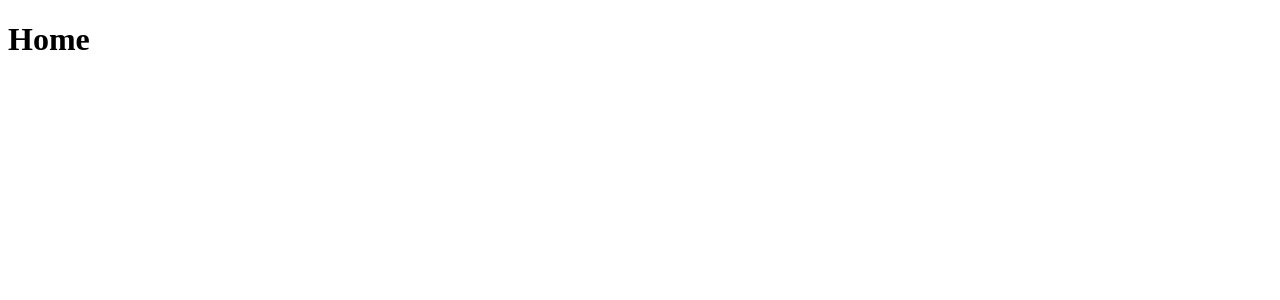
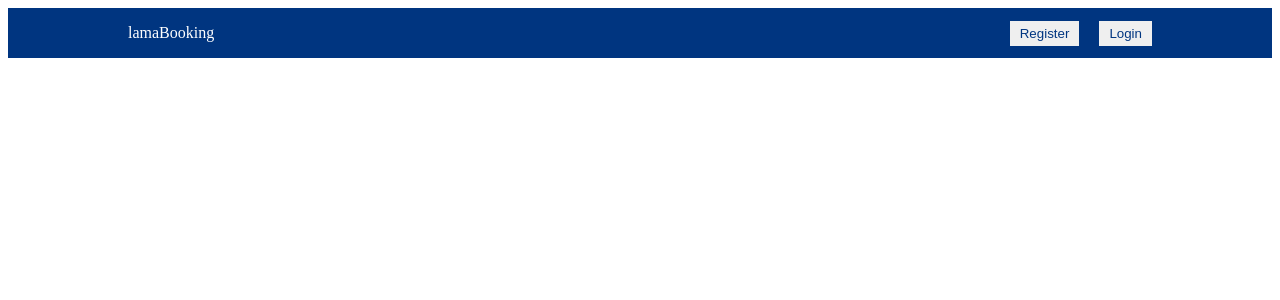
Before and after one commit to suresh2kB/NewLearnigs, a React (Create React App) app: page / in a window 1280 px wide. Shown: the top 300 px of the page. Built offline with nearby package versions, Linux system fonts and the light colour scheme.

Commit message:
Added simple navbar

```diff
--- a/src/App.js
+++ b/src/App.js
@@ -1,7 +1,7 @@
 import { Routes, Route, BrowserRouter } from "react-router-dom";
-import { Home } from "./pages/home/Home";
-import { List } from "./pages/list/List";
-import { Hotel } from "./pages/hotel/Hotel";
+import Home from "./pages/home/Home";
+import List from "./pages/list/List";
+import Hotel from "./pages/hotel/Hotel";
 
 function App() {
   return (
--- /dev/null
+++ b/src/components/navbar/Navbar.css
@@ -0,0 +1,27 @@
+.navbar{
+    height: 50px;
+    background-color: #003580;
+    display: flex;
+    justify-content: center;
+}
+
+.navContainer{
+    width: 100%;
+    max-width: 1024px;
+    color: white;
+    display: flex;
+    align-items: center;
+    justify-content: space-between;
+}
+
+.logo{
+    font-weight: 500;
+}
+
+.navButton{
+    margin-left: 20px;
+    border: none;
+    padding: 5px 10px;
+    cursor: pointer;
+    color: #003580;
+}
--- /dev/null
+++ b/src/components/navbar/Navbar.jsx
@@ -0,0 +1,18 @@
+import React from "react";
+import "./Navbar.css";
+
+const Navbar = () => {
+  return (
+    <div className="navbar">
+      <div className="navContainer">
+        <span className="logo">lamaBooking</span>
+        <div className="navItems">
+          <button className="navButton">Register</button>
+          <button className="navButton">Login</button>
+        </div>
+      </div>
+    </div>
+  );
+};
+
+export default Navbar;
--- a/src/pages/home/Home.jsx
+++ b/src/pages/home/Home.jsx
@@ -1,9 +1,13 @@
 import React from "react";
+import "./home.css";
+import Navbar from "../../components/navbar/Navbar";
 
-export const Home = () => {
+const Home = () => {
   return (
     <div>
-      <h1>Home</h1>
+      <Navbar></Navbar>
     </div>
   );
 };
+
+export default Home;
--- a/src/pages/hotel/Hotel.jsx
+++ b/src/pages/hotel/Hotel.jsx
@@ -1,9 +1,11 @@
 import React from "react";
 
-export const Hotel = () => {
+const Hotel = () => {
   return (
     <div>
       <h1>Hotel</h1>
     </div>
   );
 };
+
+export default Hotel;
--- a/src/pages/list/List.jsx
+++ b/src/pages/list/List.jsx
@@ -1,9 +1,11 @@
 import React from "react";
 
-export const List = () => {
+const List = () => {
   return (
     <div>
       <h1>List</h1>
     </div>
   );
 };
+
+export default List;
```
Also changed, not shown: src/pages/home/home.css (added).
